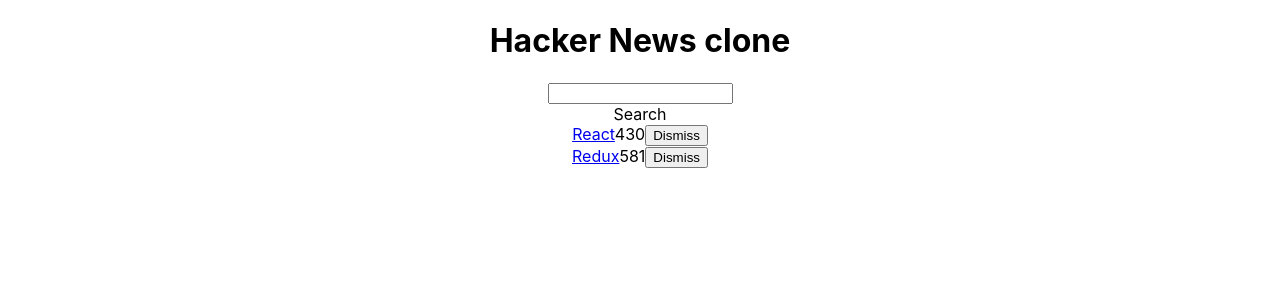
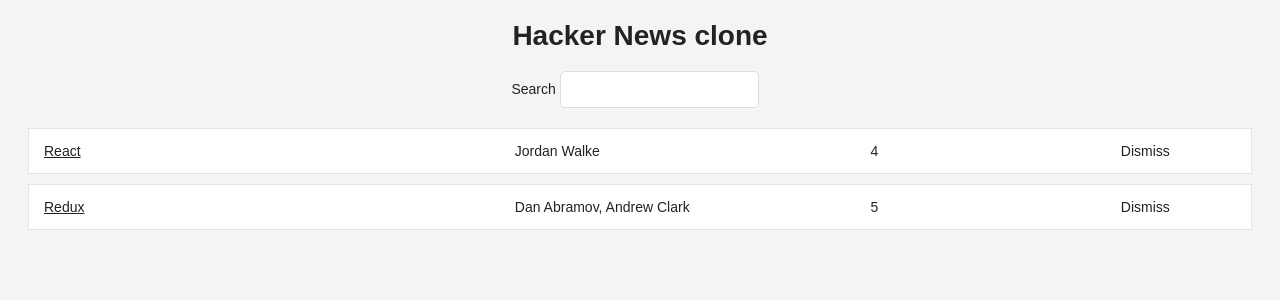
Before and after one commit to sharmb9/hackernews-clone, a React (Create React App) app: page / in a window 1280 px wide. Shown: the top 300 px of the page. Built offline with nearby package versions, Linux system fonts and the light colour scheme.

Commit message:
Did some styling

```diff
--- a/src/App.css
+++ b/src/App.css
@@ -1,22 +1,63 @@
-.App {
+.page {
+  margin: 20px;
+}
+
+.interactions {
   text-align: center;
 }
 
-.App-logo {
-  height: 40vmin;
+.table {
+  margin: 20px 0;
 }
 
-.App-header {
-  background-color: #282c34;
-  min-height: 100vh;
+.table-header {
   display: flex;
-  flex-direction: column;
-  align-items: center;
-  justify-content: center;
-  font-size: calc(10px + 2vmin);
-  color: white;
+  line-height: 24px;
+  font-size: 16px;
+  padding: 0 10px;
+  justify-content: space-between;
 }
 
-.App-link {
-  color: #09d3ac;
+.table-empty {
+  margin: 200px;
+  text-align: center;
+  font-size: 16px;
 }
+
+.table-row {
+  display: flex;
+  line-height: 24px;
+  white-space: nowrap;
+  margin: 10px 0;
+  padding: 10px;
+  background: #ffffff;
+  border: 1px solid #e3e3e3;
+}
+
+.table-header>span {
+  overflow: hidden;
+  text-overflow: ellipsis;
+  padding: 0 5px;
+}
+
+.table-row>span {
+  overflow: hidden;
+  text-overflow: ellipsis;
+  padding: 0 5px;
+}
+
+.button-inline {
+  border-width: 0;
+  background: transparent;
+  color: inherit;
+  text-align: inherit;
+  -webkit-font-smoothing: inherit;
+  padding: 0;
+  font-size: inherit;
+  cursor: pointer;
+}
+
+.button-active {
+  border-radius: 0;
+  border-bottom: 1px solid #38BB6C;
+}
--- a/src/App.js
+++ b/src/App.js
@@ -56,50 +56,69 @@ class App extends Component {
     const { searchTerm, list } = this.state; //deconstructing the state
     const heading = "Hacker News clone"
     return (
-      <div className="App">
+
+      <div className="page">
+        <div className="interactions">
           <h1>{heading}</h1>
-        <Search value = {searchTerm} onChange = {this.onSearchChange}  />Search
-        <Table heading = {heading} list ={list} pattern = {searchTerm} onDismiss = {this.onDismiss}/>
+          <Search value={searchTerm} onChange={this.onSearchChange} >
+            Search
+          </Search>
+        </div>
+        <Table heading={heading} list={list} pattern={searchTerm} onDismiss={this.onDismiss} />
       </div>
     )
   }
 }
 
-class Search extends Component {
-  render() {
-    const { value, onChange, children} = this.props;
-    return (
+//same as const Search = () => { return ()}
+const Search = ({ value, onChange, children }) => (
   <form>
     {children} < input type="text" value={value} onChange={onChange} />
   </form>
 )
-  }
-}
 
-class Table extends Component {
-  render() {
-    const { list, pattern, onDismiss} = this.props;
+const Table = ({ list, pattern, onDismiss }) => {
+
+  const largeColumn = { width: '40%', };
+  const midColumn = { width: '30%', };
+  const smallColumn = { width: '10%', };
+
   return (
-
-      <div>
-        {list.filter(isSearched(pattern)).map(item =>
-          <div key={item.objectID}>
-            <span>
+    <div className="table">
+      {list.filter(isSearched(pattern)).map((item) =>
+        <div key={item.objectID} className="table-row">
+          <span style={largeColumn}>
             <a href={item.url}>{item.title}</a>
           </span>
-            <span>{item.points}</span>
-            <span>{item.num_comments}</span>
-            <span>{item.objectID}</span>
-            <span>
-              <button onClick={() => onDismiss(item.objectID)} type="button">
+          <span style={midColumn}>
+            {item.author}
+          </span>
+          <span style={smallColumn}>
+            {item.points}
+          </span>
+          <span style={smallColumn}>
+            {item.num_points}
+          </span>
+          <span style={smallColumn}>
+            <Button className="button-inline" onClick={() => onDismiss(item.objectID)}>
               Dismiss
-              </button>
+        </Button>
           </span>
         </div>
       )}
+
     </div>
-    );
-  }
+  )
+
 }
 
+
+const Button = ({ onClick, className, children }) => (
+
+  <button onClick={onClick} className={className} type="button" >
+    {children}
+  </button>
+
+)
+
 export default App;
--- a/src/index.css
+++ b/src/index.css
@@ -1,13 +1,40 @@
 body {
-  margin: 0;
-  font-family: -apple-system, BlinkMacSystemFont, "Segoe UI", "Roboto", "Oxygen",
-    "Ubuntu", "Cantarell", "Fira Sans", "Droid Sans", "Helvetica Neue",
-    sans-serif;
-  -webkit-font-smoothing: antialiased;
-  -moz-osx-font-smoothing: grayscale;
+  color: #222;
+  background: #f4f4f4;
+  font: 400 14px CoreSans, Arial, sans-serif;
 }
 
-code {
-  font-family: source-code-pro, Menlo, Monaco, Consolas, "Courier New",
-    monospace;
+a {
+  color: #222;
 }
+
+a:hover {
+  text-decoration: underline;
+}
+
+ul,
+li {
+  list-style: none;
+  padding: 0;
+  margin: 0;
+}
+
+input {
+  padding: 10px;
+  border-radius: 5px;
+  margin-right: 10px;
+  border: 1px solid #dddddd;
+}
+
+button {
+  padding: 10px;
+  border-radius: 5px;
+  border: 1px solid #dddddd;
+  background: transparent;
+  color: #808080;
+  cursor: pointer;
+}
+
+button:hover {
+  color: #222;
+}
```
Lines whose indentation alone changed are shown as unchanged.
